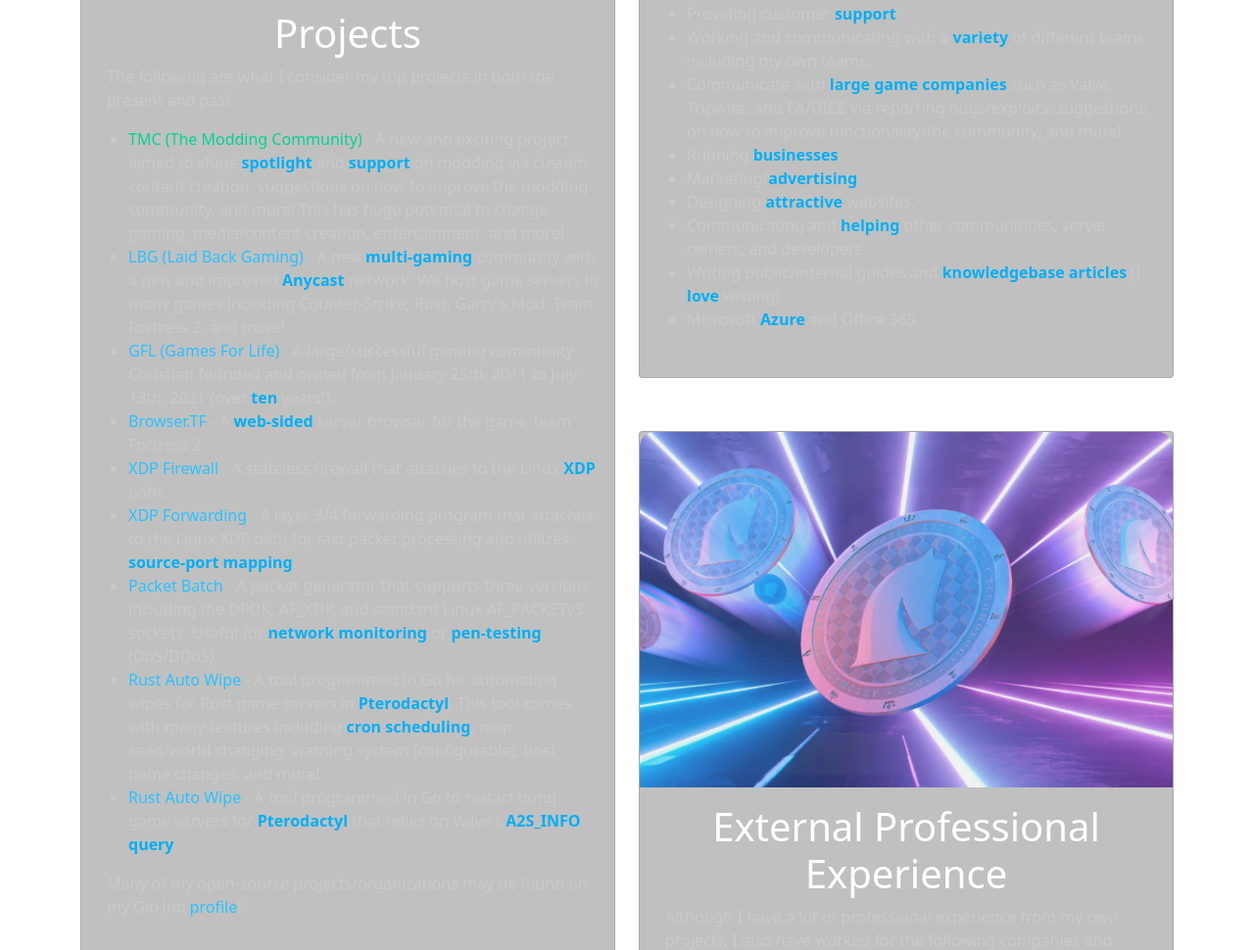
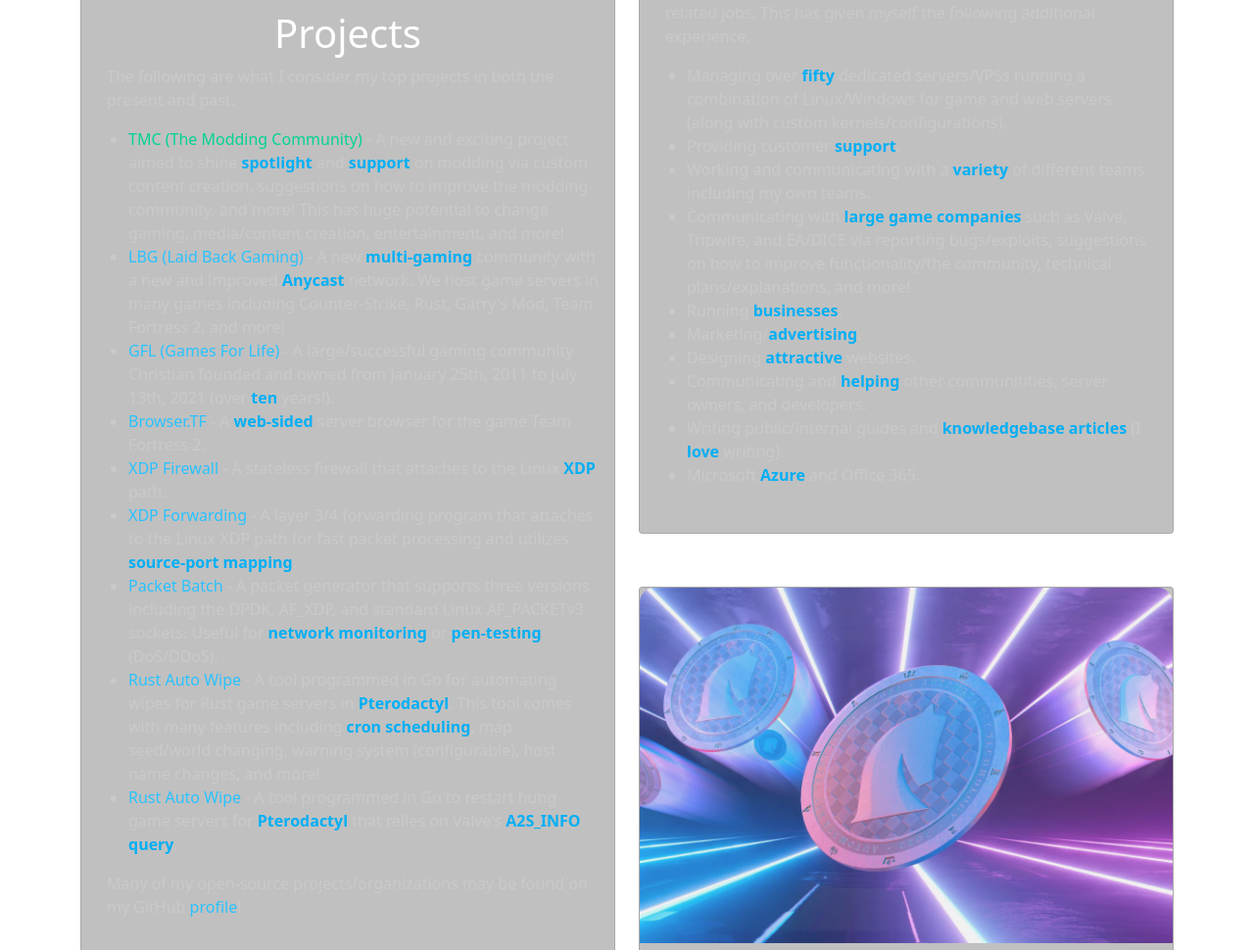
Before and after one commit to deaconn-net/deaconn-old, a Django app: page / in a window 1280 px wide. Shown: the part 1491-2461 px from the top of the page at 98% size. Run offline with Django 4.2, Linux system fonts and the light colour scheme; some libraries are stand-ins or nearby versions.

Commit message:
Hooked on a feeling.

```diff
--- a/deaconn/home/templates/home/home.html
+++ b/deaconn/home/templates/home/home.html
@@ -15,7 +15,7 @@
 
     <div class="col">
         <div class="card">
-            <img class="card-img-top" src="{% static 'home/myexp.png' %}" alt="image">
+            <img class="card-img-top" src="{% static 'home/pexperience.jpg' %}" alt="image">
             <div class="card-body">
                 <h1 class="card-title text-center">Experience</h1>
                 <p class="card-text">I have experience in many programming languages and both networking and Linux.</p>
@@ -57,7 +57,7 @@
                         <li>Managing over <span class="flair">fifty</span> dedicated servers/VPSs running a combination of Linux/Windows for game and web servers (along with custom kernels/configurations).</li>
                         <li>Providing customer <span class="flair">support</span>.</li>
                         <li>Working and communicating with a <span class="flair">variety</span> of different teams including my own teams.</li>
-                        <li>Communicate with <span class="flair">large game companies</span> such as Valve, Tripwire, and EA/DICE via reporting bugs/exploits, suggestions on how to improve functionality/the community, and more!</li>
+                        <li>Communicating with <span class="flair">large game companies</span> such as Valve, Tripwire, and EA/DICE via reporting bugs/exploits, suggestions on how to improve functionality/the community, technical plans/explanations, and more!</li>
                         <li>Running <span class="flair">businesses</span>.</li>
                         <li>Marketing/<span class="flair">advertising</span>.</li>
                         <li>Designing <span class="flair">attractive</span> websites.</li>
```
